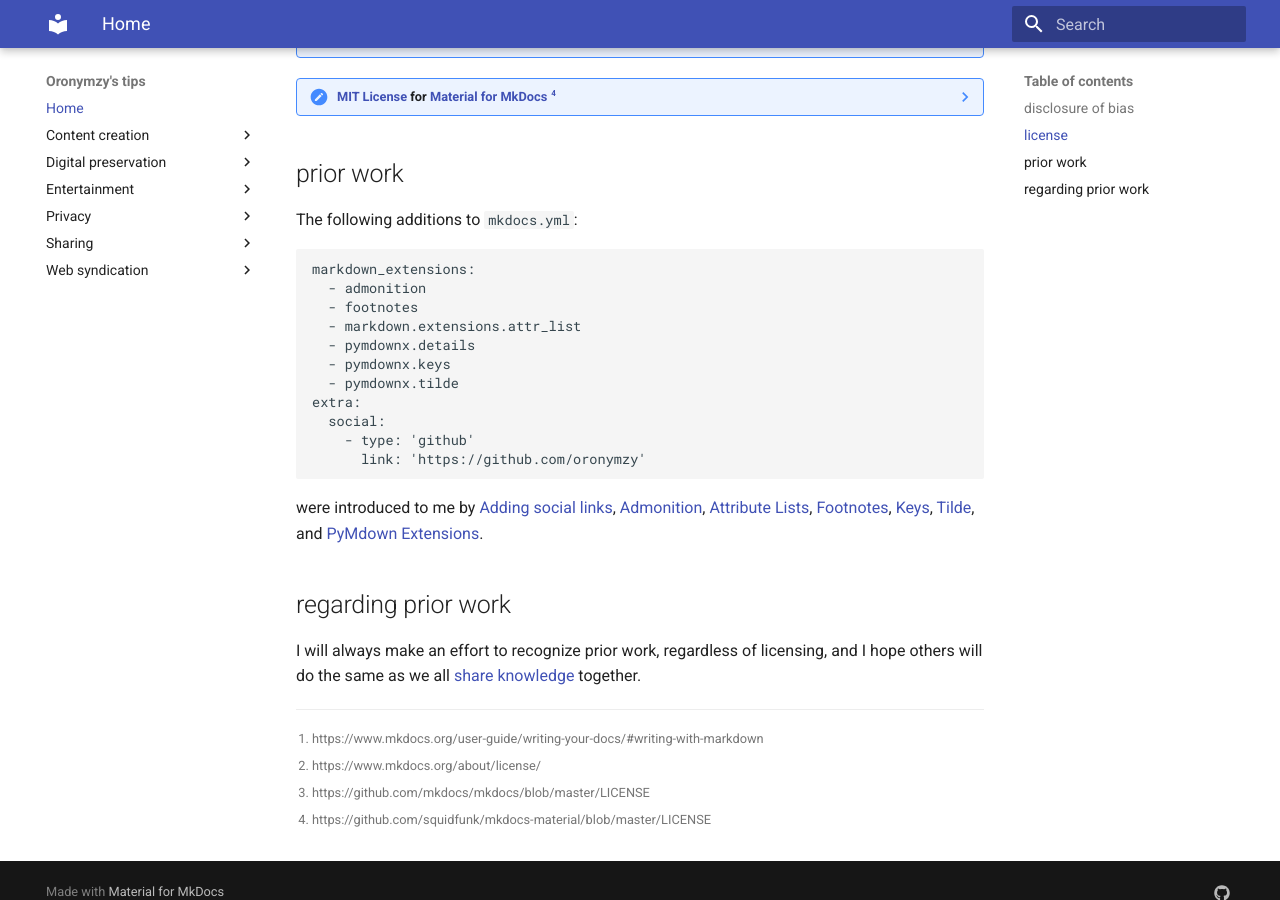
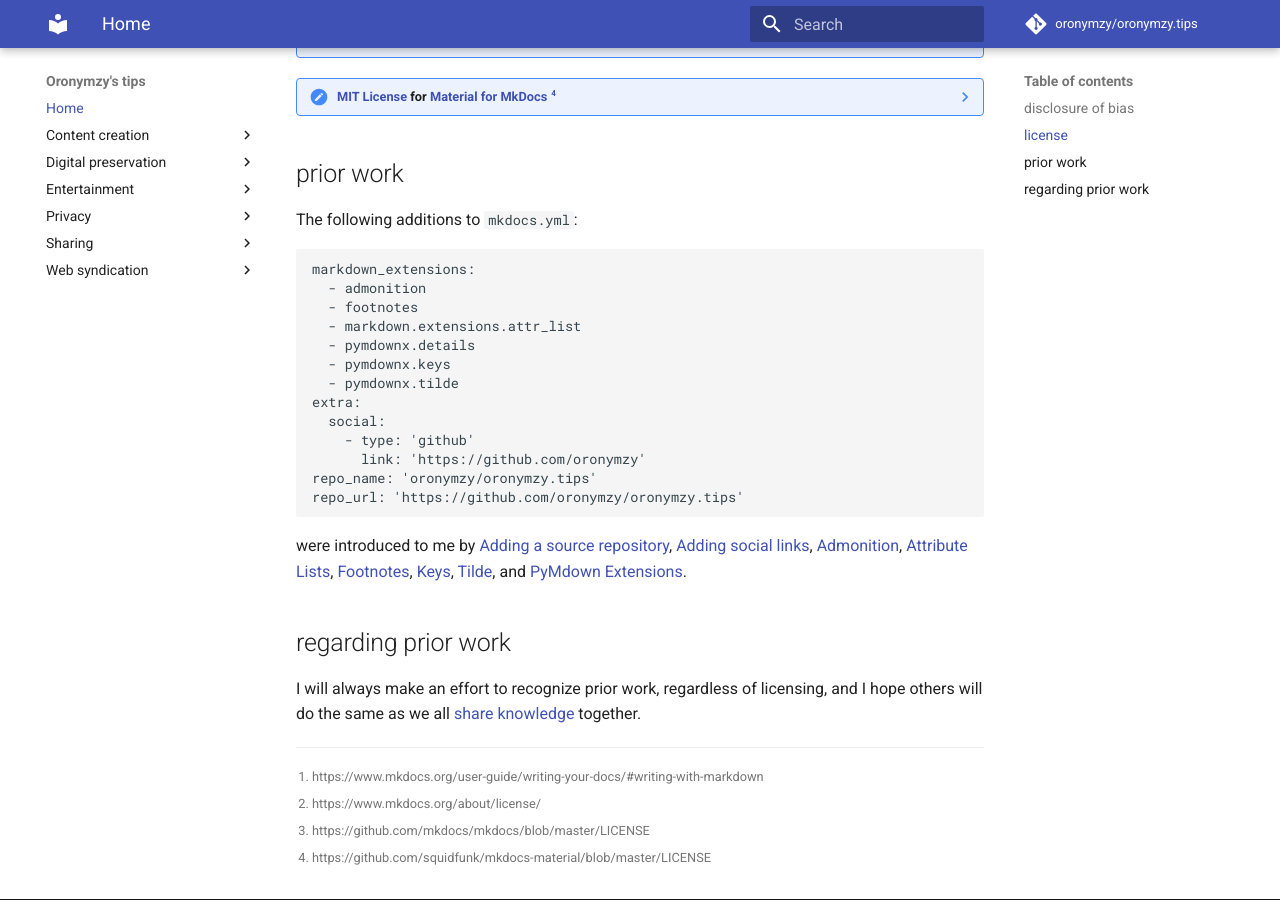
Before and after one commit to oronymzy/tips, an MkDocs documentation site: the page built from docs/README.md, in a window 1280 px wide and 900 px high, scrolled down 892 px. Built offline with MkDocs 1.6.1 and Material for MkDocs 9.7.7, drawn with Linux system fonts in a browser that asks for light colours; comment, search, counter and statistics services are not loaded.

Commit message:
Add source repository

````diff
--- a/docs/README.md
+++ b/docs/README.md
@@ -78,9 +78,11 @@ extra:
   social:
     - type: 'github'
       link: 'https://github.com/oronymzy'
+repo_name: 'oronymzy/oronymzy.tips'
+repo_url: 'https://github.com/oronymzy/oronymzy.tips'
 ```
 
-were introduced to me by [Adding social links](https://squidfunk.github.io/mkdocs-material/getting-started/#adding-social-links), [Admonition](https://squidfunk.github.io/mkdocs-material/extensions/admonition/#installation), [Attribute Lists](https://python-markdown.github.io/extensions/attr_list/), [Footnotes](https://squidfunk.github.io/mkdocs-material/extensions/footnotes/#installation), [Keys](https://facelessuser.github.io/pymdown-extensions/extensions/keys/), [Tilde](https://facelessuser.github.io/pymdown-extensions/extensions/tilde/), and [PyMdown Extensions](https://squidfunk.github.io/mkdocs-material/extensions/pymdown/#installation).
+were introduced to me by [Adding a source repository](https://squidfunk.github.io/mkdocs-material/getting-started/#adding-a-source-repository), [Adding social links](https://squidfunk.github.io/mkdocs-material/getting-started/#adding-social-links), [Admonition](https://squidfunk.github.io/mkdocs-material/extensions/admonition/#installation), [Attribute Lists](https://python-markdown.github.io/extensions/attr_list/), [Footnotes](https://squidfunk.github.io/mkdocs-material/extensions/footnotes/#installation), [Keys](https://facelessuser.github.io/pymdown-extensions/extensions/keys/), [Tilde](https://facelessuser.github.io/pymdown-extensions/extensions/tilde/), and [PyMdown Extensions](https://squidfunk.github.io/mkdocs-material/extensions/pymdown/#installation).
 
 ## regarding prior work
 I will always make an effort to recognize prior work, regardless of licensing, and I hope others will do the same as we all [share knowledge](https://en.wikipedia.org/wiki/Knowledge_sharing) together.
--- a/mkdocs.yml
+++ b/mkdocs.yml
@@ -54,3 +54,5 @@ extra:
   social:
     - type: 'github'
       link: 'https://github.com/oronymzy'
+repo_name: 'oronymzy/oronymzy.tips'
+repo_url: 'https://github.com/oronymzy/oronymzy.tips'
````
